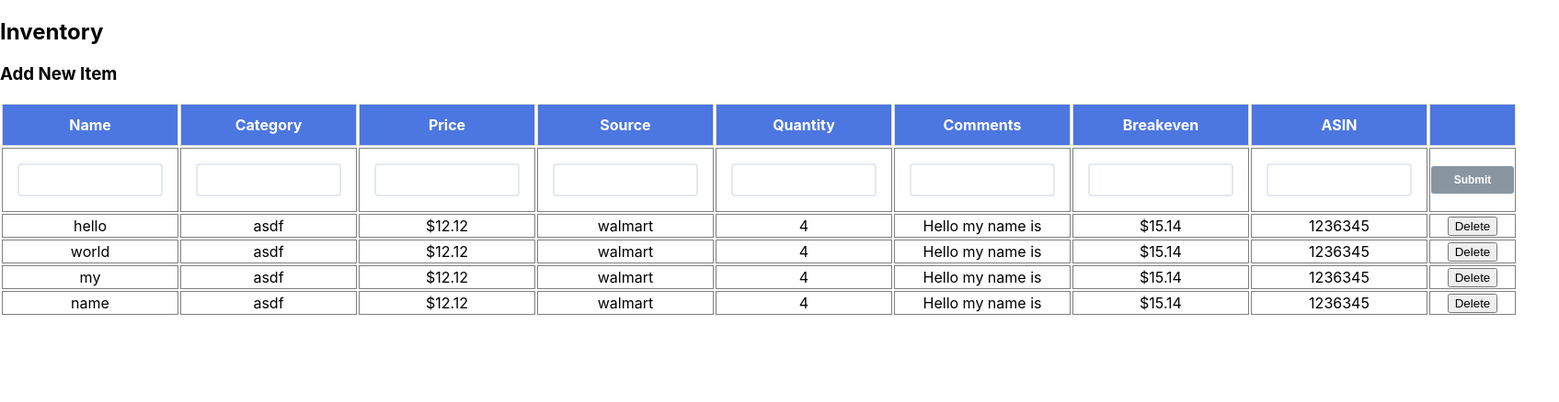
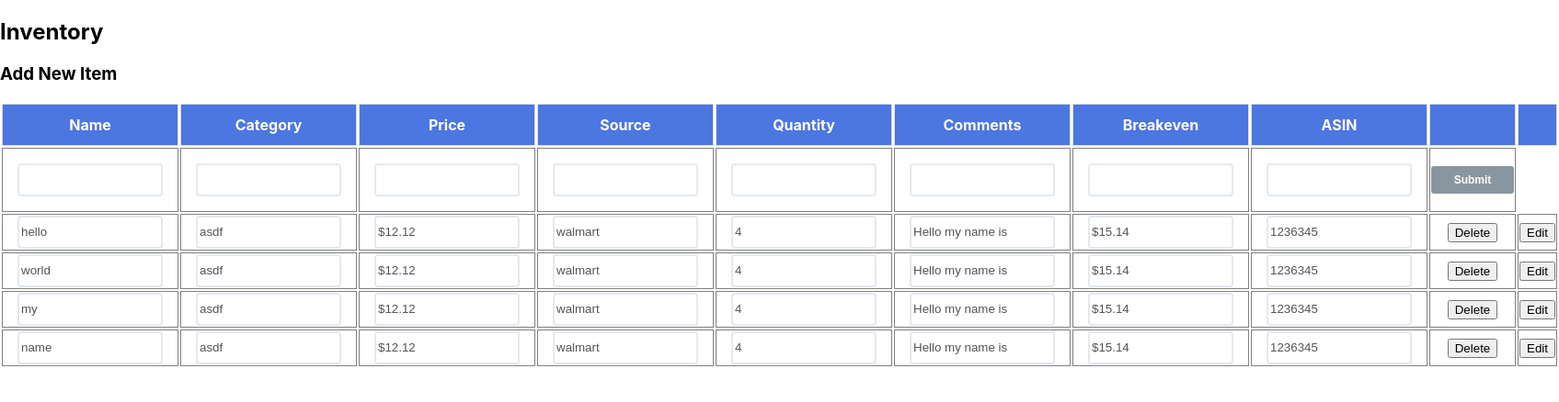
Before and after one commit to sunnybakalov/inventory-fe, a React (Create React App) app: page / in a window 1280 px wide. Shown: the top 438 px of the page at 92% size, 1695 px wide, since content can reach past the window. Built offline with nearby package versions, Linux system fonts and the light colour scheme.

Commit message:
created styles sheet and began splitting up the functionality for the rows

```diff
--- /dev/null
+++ b/src/components/ItemTableRow.jsx
@@ -0,0 +1,77 @@
+import React from 'react';
+import { Input, Row, TableData } from '../components/styles';
+
+const TableRow = ({ disabled, handleDelete, handleedit, item }) => {
+  return (
+    <Row>
+      <TableData>
+        <Input
+          value={item.name}
+          disabled={disabled}
+          id="input"
+        />
+        </TableData>
+        <TableData>
+          <Input
+            value={item.category}
+            disabled={disabled}
+            id="input"
+          />
+        </TableData>
+        <TableData>
+          <Input
+            value={item.price}
+            disabled={disabled}
+            id="input"
+          />
+        </TableData>
+        <TableData>
+          <Input
+            value={item.source}
+            disabled={disabled}
+            id="input"
+          />
+        </TableData>
+        <TableData>
+          <Input
+            value={item.quantity}
+            disabled={disabled}
+            id="input"
+          />
+        </TableData>
+        <TableData>
+          <Input
+            value={item.comments}
+            disabled={disabled}
+            id="input"
+          />
+        </TableData>
+        <TableData>
+          <Input
+            value={item.breakeven}
+            disabled={disabled}
+            id="input"
+          />
+        </TableData>
+        <TableData>
+          <Input
+            value={item.asin}
+            disabled={disabled}
+            id="input"
+          />
+        </TableData>
+        <TableData>
+          <button onClick={(() => handleDelete(item))}>
+            Delete
+          </button>
+        </TableData>
+        <TableData>
+          <button onClick={(() => handleedit(item))}>
+            Edit
+          </button>
+        </TableData>
+    </Row>
+  )
+};
+
+export default TableRow;
--- a/src/components/ItemsTable.jsx
+++ b/src/components/ItemsTable.jsx
@@ -1,8 +1,25 @@
-import React from 'react';
-import styled from 'styled-components';
+import React, { useState } from 'react';
 import { SubmitButton } from '../components/Buttons';
+import TableRow from '../components/ItemTableRow';
+import {
+  Input,
+  InputDiv,
+  Row,
+  Table,
+  TableData,
+  TableHeading
+} from '../components/styles';
 
-const ItemsTable = ({ errors, handleDelete, handleInput, handleSubmit, rows }) => {
+const ItemsTable = ({ errors, handleDelete, handleEdit, handleInput, handleSubmit, rows }) => {
+  const [edit, setEdit] = useState(false);
+  const [disabled, setDisabled]= useState(true);
+
+  const handleedit = item => {
+    setDisabled(false);
+    setEdit(!edit);
+    console.log("ITEM", item)
+  };
+
   return (
     <Table>
       <Row>
@@ -14,6 +31,7 @@ const ItemsTable = ({ errors, handleDelete, handleInput, handleSubmit, rows }) =
         <TableHeading>Comments</TableHeading>
         <TableHeading>Breakeven</TableHeading>
         <TableHeading>ASIN</TableHeading>
+        <TableHeading></TableHeading>
         <TableHeading></TableHeading>
       </Row>
       <Row>
@@ -95,17 +113,72 @@ const ItemsTable = ({ errors, handleDelete, handleInput, handleSubmit, rows }) =
       </Row>
       {rows ? rows.map(item => {
         return (
-          <Row>
-            <TableData>{item.name}</TableData>
-            <TableData>{item.category}</TableData>
-            <TableData>{item.price}</TableData>
-            <TableData>{item.source}</TableData>
-            <TableData>{item.quantity}</TableData>
-            <TableData>{item.comments}</TableData>
-            <TableData>{item.breakeven}</TableData>
-            <TableData>{item.asin}</TableData>
-            <TableData><button onClick={(() => handleDelete(item))}>Delete</button></TableData>
-          </Row>
+          <TableRow
+            item={item}
+            handleDelete={handleDelete}
+            handleedit={handleedit}
+            disabled={disabled}
+          />
+          // <Row>
+          //   <TableData>
+          //     <Input
+          //       value={item.name}
+          //       disabled={disabled}
+          //       id="input"
+          //     />
+          //   </TableData>
+          //   <TableData>
+          //     <Input
+          //       value={item.category}
+          //       disabled={disabled}
+          //       id="input"
+          //     />
+          //   </TableData>
+          //   <TableData>
+          //     <Input
+          //       value={item.price}
+          //       disabled={disabled}
+          //       id="input"
+          //     />
+          //   </TableData>
+          //   <TableData>
+          //     <Input
+          //       value={item.source}
+          //       disabled={disabled}
+          //       id="input"
+          //     />
+          //   </TableData>
+          //   <TableData>
+          //     <Input
+          //       value={item.quantity}
+          //       disabled={disabled}
+          //       id="input"
+          //     />
+          //   </TableData>
+          //   <TableData>
+          //     <Input
+          //       value={item.comments}
+          //       disabled={disabled}
+          //       id="input"
+          //     />
+          //   </TableData>
+          //   <TableData>
+          //     <Input
+          //       value={item.breakeven}
+          //       disabled={disabled}
+          //       id="input"
+          //     />
+          //   </TableData>
+          //   <TableData>
+          //     <Input
+          //       value={item.asin}
+          //       disabled={disabled}
+          //       id="input"
+          //     />
+          //   </TableData>
+          //   <TableData><button onClick={(() => handleDelete(item))}>Delete</button></TableData>
+          //   <TableData><button onClick={(() => handleedit(item))}>Edit</button></TableData>
+          // </Row>
         );
       }) : '' }
     </Table>
@@ -113,58 +186,3 @@ const ItemsTable = ({ errors, handleDelete, handleInput, handleSubmit, rows }) =
 };
 
 export default ItemsTable;
-
-const inputBorderColor = props => {
-  if (props.error) {
-    return '2px solid red';
-  }
-  return '2px solid #e4e9f0';
-};
-
-const Table = styled.table`
-  width: 80%;
-  margin: auto;
-`;
-
-const Row = styled.tr`
-  text-align: center;
-`;
-
-const TableHeading = styled.th`
-  padding: 12px 0;
-  text-align: center;
-  background-color: #4C76E0;
-  color: white;
-  border: 1px solid #ddd;
-`;
-
-const TableData = styled.td`
-  border: 1px solid grey;
-`;
-
-const Input = styled.input`
-  height: 30px;
-  max-width: 150px;
-  border: ${props => inputBorderColor(props)};
-  border-radius: 4px;
-  background-color: #ffffff;
-
-  &:focus {
-    outline: 0;
-    border-color: #4C76E0;
-  }
-  &::placeholder {
-    color: #333;
-  }
-`;
-
-const InputDiv = styled.div`
-  display: grid;
-  margin: 15px;
-
-  span {
-    color: red;
-    font-style: italic;
-    font-size: 10px;
-  }
-`;
--- /dev/null
+++ b/src/components/styles.js
@@ -0,0 +1,56 @@
+import styled from 'styled-components';
+
+export const inputBorderColor = props => {
+  if (props.error) {
+    return '2px solid red';
+  }
+  return '2px solid #e4e9f0';
+};
+
+export const Table = styled.table`
+  width: 80%;
+  margin: auto;
+`;
+
+export const Row = styled.tr`
+  text-align: center;
+`;
+
+export const TableHeading = styled.th`
+  padding: 12px 0;
+  text-align: center;
+  background-color: #4C76E0;
+  color: white;
+  border: 1px solid #ddd;
+`;
+
+export const TableData = styled.td`
+  border: 1px solid grey;
+`;
+
+export const Input = styled.input`
+  height: 30px;
+  max-width: 150px;
+  border: ${props => inputBorderColor(props)};
+  border-radius: 4px;
+  background-color: #ffffff;
+
+  &:focus {
+    outline: 0;
+    border-color: #4C76E0;
+  }
+  &::placeholder {
+    color: #333;
+  }
+`;
+
+export const InputDiv = styled.div`
+  display: grid;
+  margin: 15px;
+
+  span {
+    color: red;
+    font-style: italic;
+    font-size: 10px;
+  }
+`;
--- a/src/screens/Home.jsx
+++ b/src/screens/Home.jsx
@@ -1,15 +1,54 @@
 import React, { useState } from 'react';
 import styled from 'styled-components';
-import ItemInput from '../components/ItemInput';
 import ItemsTable from '../components/ItemsTable';
 import { SubmitButton } from '../components/Buttons';
 
 const Home = () => {
   const [rows, setRows] = useState([
-    { name: "hello", category: "asdf", price: "$12.12", source: "walmart", quantity: "4", comments: "Hello my name is", breakeven: "$15.14", asin: "1236345" },
-    { name: "world", category: "asdf", price: "$12.12", source: "walmart", quantity: "4", comments: "Hello my name is", breakeven: "$15.14", asin: "1236345" },
-    { name: "my", category: "asdf", price: "$12.12", source: "walmart", quantity: "4", comments: "Hello my name is", breakeven: "$15.14", asin: "1236345" },
-    { name: "name", category: "asdf", price: "$12.12", source: "walmart", quantity: "4", comments: "Hello my name is", breakeven: "$15.14", asin: "1236345" }
+    {
+      id: 1,
+      name: 'hello',
+      category: 'asdf',
+      price: '$12.12',
+      source: 'walmart',
+      quantity: '4',
+      comments: 'Hello my name is',
+      breakeven: '$15.14',
+      asin: '1236345',
+    },
+    {
+      id: 2,
+      name: 'world',
+      category: 'asdf',
+      price: '$12.12',
+      source: 'walmart',
+      quantity: '4',
+      comments: 'Hello my name is',
+      breakeven: '$15.14',
+      asin: '1236345',
+    },
+    {
+      id: 3,
+      name: 'my',
+      category: 'asdf',
+      price: '$12.12',
+      source: 'walmart',
+      quantity: '4',
+      comments: 'Hello my name is',
+      breakeven: '$15.14',
+      asin: '1236345',
+    },
+    {
+      id: 4,
+      name: 'name',
+      category: 'asdf',
+      price: '$12.12',
+      source: 'walmart',
+      quantity: '4',
+      comments: 'Hello my name is',
+      breakeven: '$15.14',
+      asin: '1236345',
+    },
   ]);
   // const [rows, setRows] = useState([]);
   const [inputs, setInputs] = useState({
@@ -20,15 +59,16 @@ const Home = () => {
     quantity: '',
     comments: '',
     breakeven: '',
-    asin: ''
+    asin: '',
   });
   const [errors, setErrors] = useState({});
+  const [isEditing, setIsEditing] = useState(false);
 
   const handleInput = (e, key) => {
     setInputs({ ...inputs, [key]: e.target.value });
   };
 
-  const handleValidation = inputs => {
+  const handleValidation = (inputs) => {
     const numberRegex = /^[0-9\b]+$/;
     const inputErrors = {};
 
@@ -57,7 +97,7 @@ const Home = () => {
     const inputErrors = handleValidation(inputs);
     const hasErrors = Object.keys(inputErrors).length !== 0;
 
-    console.log("INPUT ERRORS", inputErrors)
+    console.log('INPUT ERRORS', inputErrors);
     if (hasErrors) {
       setErrors(inputErrors);
     } else {
@@ -66,7 +106,7 @@ const Home = () => {
         category: '',
         price: '',
         source: '',
-        quantity: ''
+        quantity: '',
       });
       addRow(inputs);
       setInputs({
@@ -77,14 +117,19 @@ const Home = () => {
         quantity: '',
         comments: '',
         breakeven: '',
-        asin: ''
+        asin: '',
       });
     }
   };
 
   const handleDelete = (item) => {
-    const filtered = rows.filter(row => row.name !== item.name);
+    const filtered = rows.filter((row) => row.id !== item.id);
     setRows(filtered);
+  };
+
+  const handleEdit = (item) => {
+    setIsEditing(!isEditing);
+    // console.log('ITEM', item);
   };
 
   const addRow = (input) => {
@@ -98,15 +143,14 @@ const Home = () => {
         <h1>Inventory</h1>
       </nav>
       <h3>Add New Item</h3>
-      {/* <ItemInput
+      <ItemsTable
+        rows={rows}
         handleInput={handleInput}
+        handleSubmit={handleSubmit}
+        handleDelete={handleDelete}
+        handleEdit={handleEdit}
+        errors={errors}
       />
-      <ButtonContainer>
-        <SubmitButton onClick={e => handleSubmit(e)}>
-          Submit
-        </SubmitButton>
-      </ButtonContainer> */}
-      <ItemsTable rows={rows} handleInput={handleInput} handleSubmit={handleSubmit} handleDelete={handleDelete} errors={errors}/>
     </>
   );
 };
```
Also changed, not shown: 1 other file (tests, documents, lock files or other folders).
